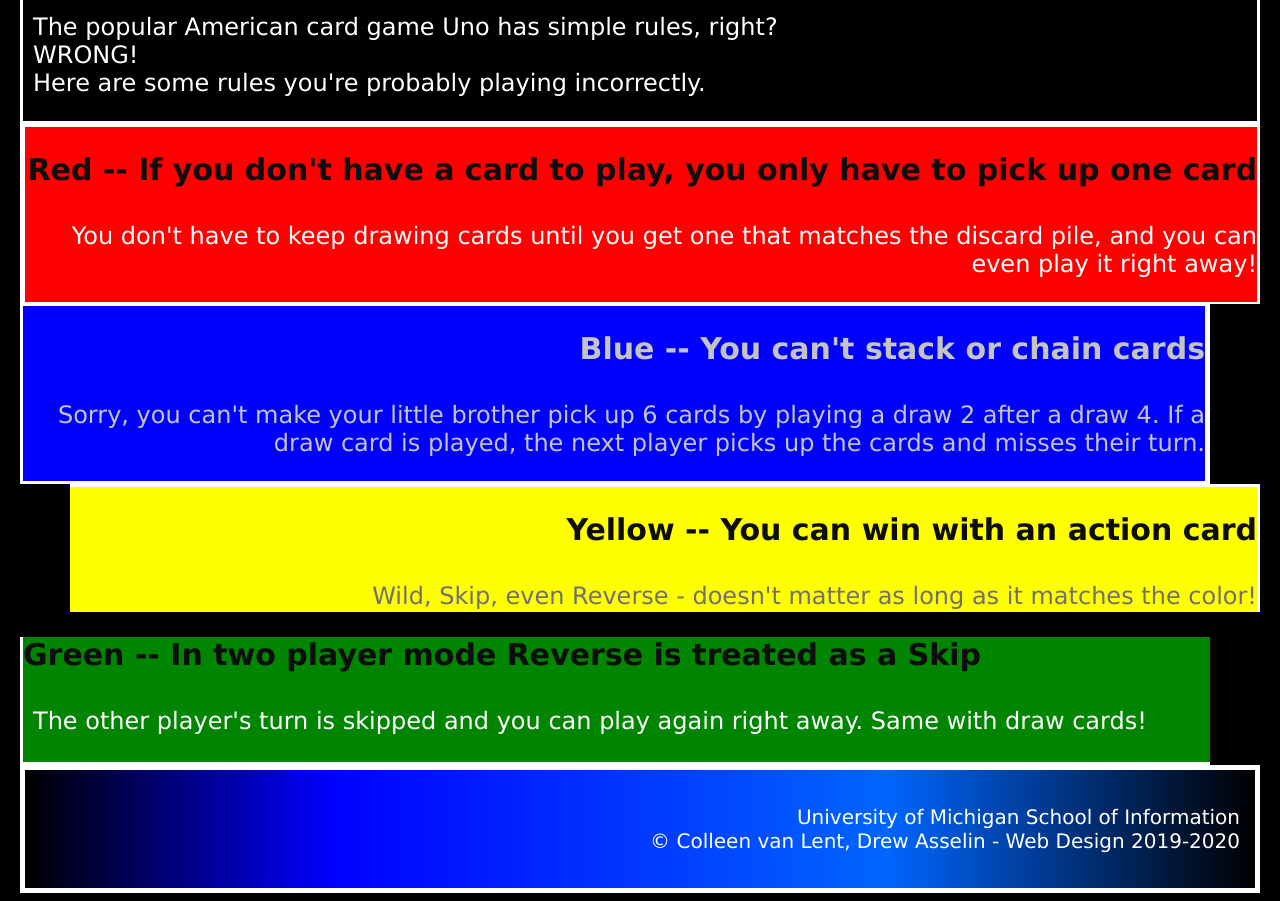
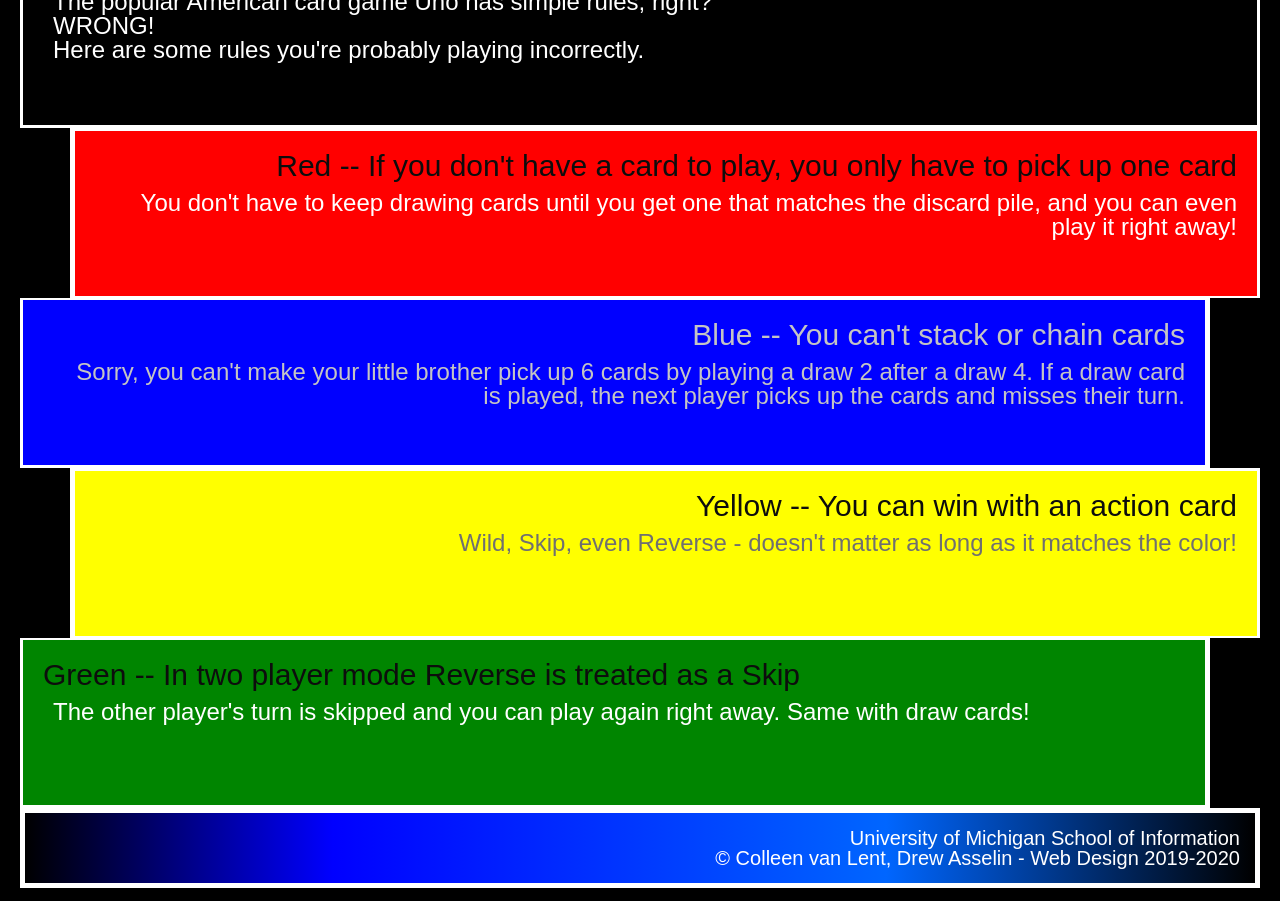
Before and after one commit to aklucens/hw2-2024, a plain HTML site: page index.html in a window 1280 px wide. Shown: the part 336-1237 px from the top of the page. Drawn offline with Linux system fonts and the light colour scheme.

Commit message:
Add files via upload

```diff
--- a/css/style.css
+++ b/css/style.css
@@ -1,16 +1,14 @@
 body {
-    font-family: "Ariel", Verdana;
+    font-family: Arial, Verdana;
     background-color: #000000;
     color: #FFFFFF;
-    margin-top: 20px;
-    margin-right: 20px;
-    margin-left: 20px;
+    margin: 20px 20px 0 20px;
 }
 
 h1{
    font-size: 42px;
    text-align: center;
-   padding: 15px, 15px, 15px, 15px;
+   padding: 15px;
 }
 
 h2{
@@ -33,8 +31,8 @@ img{
 
 div{
     min-height: 125px;
-    padding: 20px, 20px, 20px, 20px;
-    border: 3px solid white;
+    padding: 20px;
+    border: 3px solid #FFFFFF;
 }
 
 .intro{
@@ -46,8 +44,9 @@ div{
 .red{
     background-color: #FF0000;
     text-align: right;
-    border-left-width: 5px;
-    border-bottom-width: 2px;
+    margin-left: 50px;
+    border-left: 5px solid #FFFFFF;
+    border-bottom: 2px solid #FFFFFF;
 
 }
 
@@ -55,9 +54,10 @@ div{
     background-color: #0000FF;
     text-align: right;
     margin-right: 50px;
-    border-right-width: 5px;
-    border-top-width: 2px;
+    border-right: 5px solid #FFFFFF;
+    border-top: 2px solid #FFFFFF;
 }
+
 .blue h2,.blue p{
     color:#C4C4C4;
 }
@@ -66,9 +66,8 @@ div{
     background-color: #FFFF00;
     text-align: right;
     margin-left: 50px;
-    border-bottom: 2px;
-    border-left: 5px;
-
+    border-bottom: 2px solid #FFFFFF;
+    border-left: 5px solid #FFFFFF;
 }
 
 .yellow p{
@@ -79,19 +78,17 @@ div{
     background-color: #008500;
     text-align: left;
     margin-right: 50px;
-    border-right: 5px;
-    border-top: 2px;
+    border-right: 5px solid #FFFFFF;
+    border-top: 2px solid #FFFFFF;
 }
 
 footer{
     background-image: linear-gradient(to right, #000000 0%, #0000ff 25%, #0066ff 70%, #000000 100%);
-    border: 5px solid white;
+    border: 5px solid #FFFFFF;
 }
 
 footer p{
     font-size: 20px;
     text-align: right;
-    padding-right: 15px;
-    padding-top: 15px;
-    padding-bottom: 15px;
+    padding: 15px 15px 15px 0;
 }
--- a/index.html
+++ b/index.html
@@ -4,7 +4,9 @@
   <meta charset="UTF-8">
   <meta name="viewport" content="width=device-width, initial-scale=1.0">
  <title>4 Uno Rules You're Playing Wrong</title>
+ <link rel="stylesheet" type="text/css" href="css/html5reset.css">
  <link rel="stylesheet" type="text/css" href="css/style.css">
+
 
 </head>
 <body>
```
